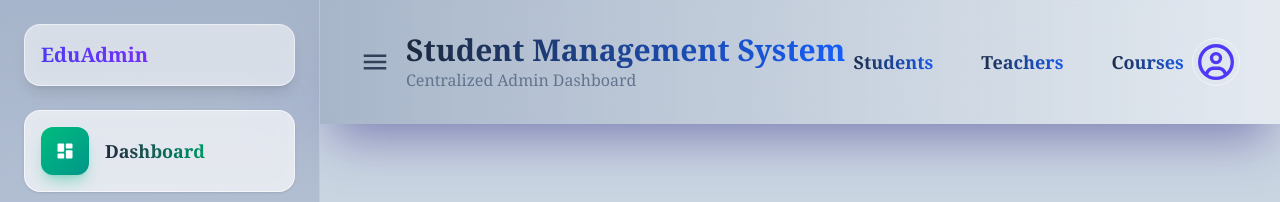
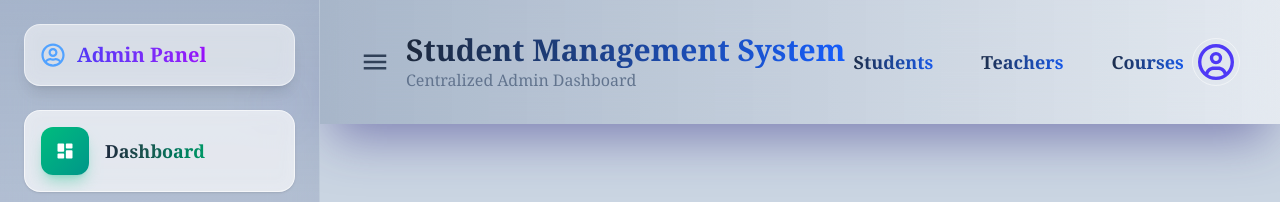
Before and after one commit to Aashishh05/Student-Management-System, a React app in the folder Frontend/: page / in a window 1280 px wide. Shown: the top 202 px of the page. Built offline with nearby package versions, Linux system fonts and the light colour scheme; the HTML template or start-up script is replaced by a standard one.

Commit message:
sidebar modified

```diff
--- a/Frontend/src/component/Sidebar.jsx
+++ b/Frontend/src/component/Sidebar.jsx
@@ -4,25 +4,35 @@ import { PiStudentFill } from "react-icons/pi";
 import { FaUserTie } from "react-icons/fa";
 import { IoBookSharp } from "react-icons/io5";
 import { useNavigate } from "react-router-dom";
+import { FaRegUserCircle } from "react-icons/fa";
 
 const Sidebar = ({ isOpen }) => {
   const nav = useNavigate();
   return (
-    <div className={`${isOpen ? "w-80 p-6" : "w-0 p-0 overflow-hidden border-none shadow-none"} transition-all duration-300 ease-in-out h-screen bg-gradient-to-b from-slate-400/60 to-white/20 backdrop-blur-xl border-r border-slate-300/50 shadow-2xl shadow-indigo-900/90 space-y-4 relative`}>
+    <div
+      className={`${isOpen ? "w-80 p-6" : "w-0 p-0 overflow-hidden border-none shadow-none"} transition-all duration-300 ease-in-out h-screen bg-gradient-to-b from-slate-400/60 to-white/20 backdrop-blur-xl border-r border-slate-300/50 shadow-2xl shadow-indigo-900/90 space-y-4 relative`}
+    >
       <div className="absolute inset-0 bg-gradient-to-br from-indigo-500/2 to-purple-500/1" />
       <div className="absolute top-20 right-4 w-12 h-12 bg-indigo-400/10 rounded-full blur-xl animate-pulse" />
 
-      <div className="p-4 bg-white/60 backdrop-blur-sm rounded-2xl border border-white/50 shadow-lg mb-6 shrink-0"
-      onClick={() => nav(`/`)}
+      <div
+        className="group p-4 bg-white/60 backdrop-blur-sm rounded-2xl border border-white/50 shadow-lg mb-6 cursor-pointer shrink-0
+  transition-all duration-300 hover:shadow-2xl hover:-translate-y-1 active:scale-95"
+        onClick={() => nav(`/`)}
       >
-        <h1 className="font-black font-serif text-xl bg-gradient-to-r from-indigo-600 to-purple-600 bg-clip-text text-transparent whitespace-nowrap">
-          EduAdmin
-        </h1>
+        <div className="flex items-center gap-3">
+          <FaRegUserCircle className="text-blue-400 text-2xl transition-transform duration-300 group-hover:rotate-6 group-hover:scale-110" />
+
+          <h1 className="font-black font-serif text-xl bg-gradient-to-r from-indigo-600 to-purple-600 bg-clip-text text-transparent whitespace-nowrap">
+            Admin Panel
+          </h1>
+        </div>
       </div>
 
       <div className="space-y-3 shrink-0">
-        <div className="group relative p-4 bg-white/70 backdrop-blur-sm rounded-2xl border border-white/60 shadow-sm hover:shadow-xl hover:shadow-emerald-500/20 hover:border-emerald-200/50 hover:bg-gradient-to-r hover:from-emerald-50 hover:to-teal-50 transition-all duration-300 cursor-pointer overflow-hidden whitespace-nowrap"
-        onClick={() => nav(`/Dashboard`)}
+        <div
+          className="group relative p-4 bg-white/70 backdrop-blur-sm rounded-2xl border border-white/60 shadow-sm hover:shadow-xl hover:shadow-emerald-500/20 hover:border-emerald-200/50 hover:bg-gradient-to-r hover:from-emerald-50 hover:to-teal-50 transition-all duration-300 cursor-pointer overflow-hidden whitespace-nowrap"
+          onClick={() => nav(`/Dashboard`)}
         >
           <div className="absolute inset-0 bg-gradient-to-r from-emerald-400/10 to-teal-400/10 opacity-0 group-hover:opacity-100 blur-sm transition-all duration-500 rounded-2xl -z-10" />
           <div className="flex items-center space-x-4">
@@ -35,7 +45,10 @@ const Sidebar = ({ isOpen }) => {
           </div>
         </div>
 
-        <div className="group relative p-4 bg-white/70 backdrop-blur-sm rounded-2xl border border-white/60 shadow-sm hover:shadow-xl hover:shadow-blue-500/20 hover:border-blue-200/50 hover:bg-gradient-to-r hover:from-blue-50 hover:to-cyan-50 transition-all duration-300 cursor-pointer overflow-hidden whitespace-nowrap " onClick={() => nav(`/Student`)}>
+        <div
+          className="group relative p-4 bg-white/70 backdrop-blur-sm rounded-2xl border border-white/60 shadow-sm hover:shadow-xl hover:shadow-blue-500/20 hover:border-blue-200/50 hover:bg-gradient-to-r hover:from-blue-50 hover:to-cyan-50 transition-all duration-300 cursor-pointer overflow-hidden whitespace-nowrap "
+          onClick={() => nav(`/Student`)}
+        >
           <div className="absolute inset-0 bg-gradient-to-r from-blue-400/10 to-cyan-400/10 opacity-0 group-hover:opacity-100 blur-sm transition-all duration-500 rounded-2xl -z-10" />
           <div className="flex items-center space-x-4">
             <div className="w-12 h-12 bg-gradient-to-br from-blue-500 to-cyan-600 rounded-xl flex items-center justify-center shadow-lg shadow-blue-500/30 group-hover:rotate-3 group-hover:scale-105 transition-all duration-300 text-white shrink-0">
@@ -47,7 +60,10 @@ const Sidebar = ({ isOpen }) => {
           </div>
         </div>
 
-        <div className="group relative p-4 bg-white/70 backdrop-blur-sm rounded-2xl border border-white/60 shadow-sm hover:shadow-xl hover:shadow-purple-500/20 hover:border-purple-200/50 hover:bg-gradient-to-r hover:from-purple-50 hover:to-violet-50 transition-all duration-300 cursor-pointer overflow-hidden whitespace-nowrap" onClick={() => nav(`/Teacher`)}>
+        <div
+          className="group relative p-4 bg-white/70 backdrop-blur-sm rounded-2xl border border-white/60 shadow-sm hover:shadow-xl hover:shadow-purple-500/20 hover:border-purple-200/50 hover:bg-gradient-to-r hover:from-purple-50 hover:to-violet-50 transition-all duration-300 cursor-pointer overflow-hidden whitespace-nowrap"
+          onClick={() => nav(`/Teacher`)}
+        >
           <div className="absolute inset-0 bg-gradient-to-r from-purple-400/10 to-violet-400/10 opacity-0 group-hover:opacity-100 blur-sm transition-all duration-500 rounded-2xl -z-10" />
           <div className="flex items-center space-x-4">
             <div className="w-12 h-12 bg-gradient-to-br from-purple-500 to-violet-600 rounded-xl flex items-center justify-center shadow-lg shadow-purple-500/30 group-hover:rotate-3 group-hover:scale-105 transition-all duration-300 text-white shrink-0">
@@ -59,7 +75,10 @@ const Sidebar = ({ isOpen }) => {
           </div>
         </div>
 
-        <div className="group relative p-4 bg-white/70 backdrop-blur-sm rounded-2xl border border-white/60 shadow-sm hover:shadow-xl hover:shadow-orange-500/20 hover:border-orange-200/50 hover:bg-gradient-to-r hover:from-orange-50 hover:to-amber-50 transition-all duration-300 cursor-pointer overflow-hidden whitespace-nowrap" onClick={() => nav(`/Courses`)}>
+        <div
+          className="group relative p-4 bg-white/70 backdrop-blur-sm rounded-2xl border border-white/60 shadow-sm hover:shadow-xl hover:shadow-orange-500/20 hover:border-orange-200/50 hover:bg-gradient-to-r hover:from-orange-50 hover:to-amber-50 transition-all duration-300 cursor-pointer overflow-hidden whitespace-nowrap"
+          onClick={() => nav(`/Courses`)}
+        >
           <div className="absolute inset-0 bg-gradient-to-r from-orange-400/10 to-amber-400/10 opacity-0 group-hover:opacity-100 blur-sm transition-all duration-500 rounded-2xl -z-10" />
           <div className="flex items-center space-x-4">
             <div className="w-12 h-12 bg-gradient-to-br from-orange-500 to-amber-600 rounded-xl flex items-center justify-center shadow-lg shadow-orange-500/30 group-hover:rotate-3 group-hover:scale-105 transition-all duration-300 text-white shrink-0">
```
